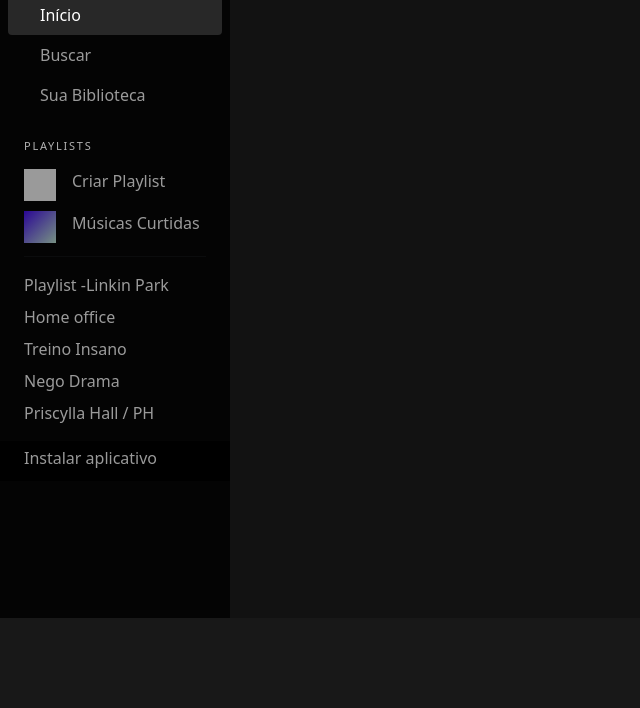
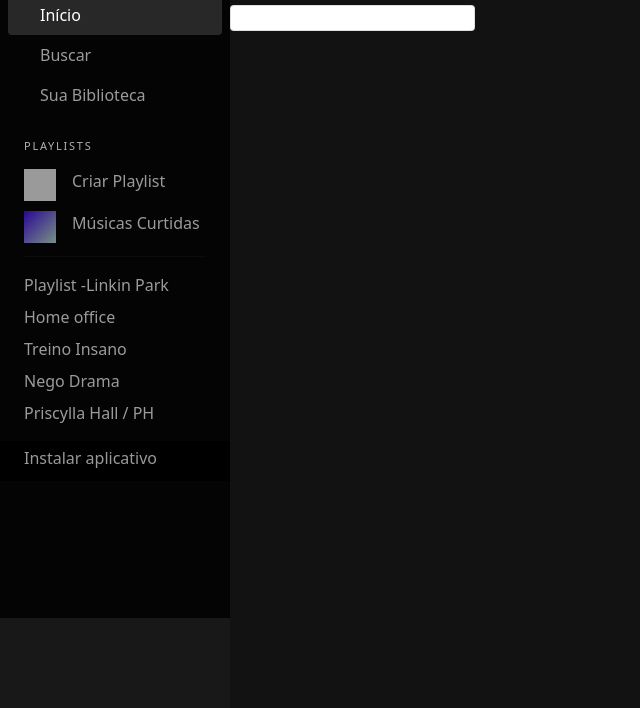
Before and after one commit to pedrorhamon/spotify-bootstrap, a plain HTML site: page index.html in a window 1280 px wide. Shown: the part 92-800 px from the top of the page, without its empty margins (0-640 px from the left). Drawn offline with nearby package versions, Linux system fonts and the light colour scheme.

Commit message:
panel de musicas

```diff
--- a/index.html
+++ b/index.html
@@ -144,6 +144,16 @@
 
             <div class="main-container"></div>
             <h2 class="title ml-3">Tocado recentemente</h2>
+
+            <div class="row list mb-5">
+                <div class="col-12 col-md-3 lg-2">
+                    <div class="card">
+                        <a href="">
+                            <img
+                        </a>
+                    </div>
+                </div>
+            </div>
         </div>
         <div class="player">
 
```
